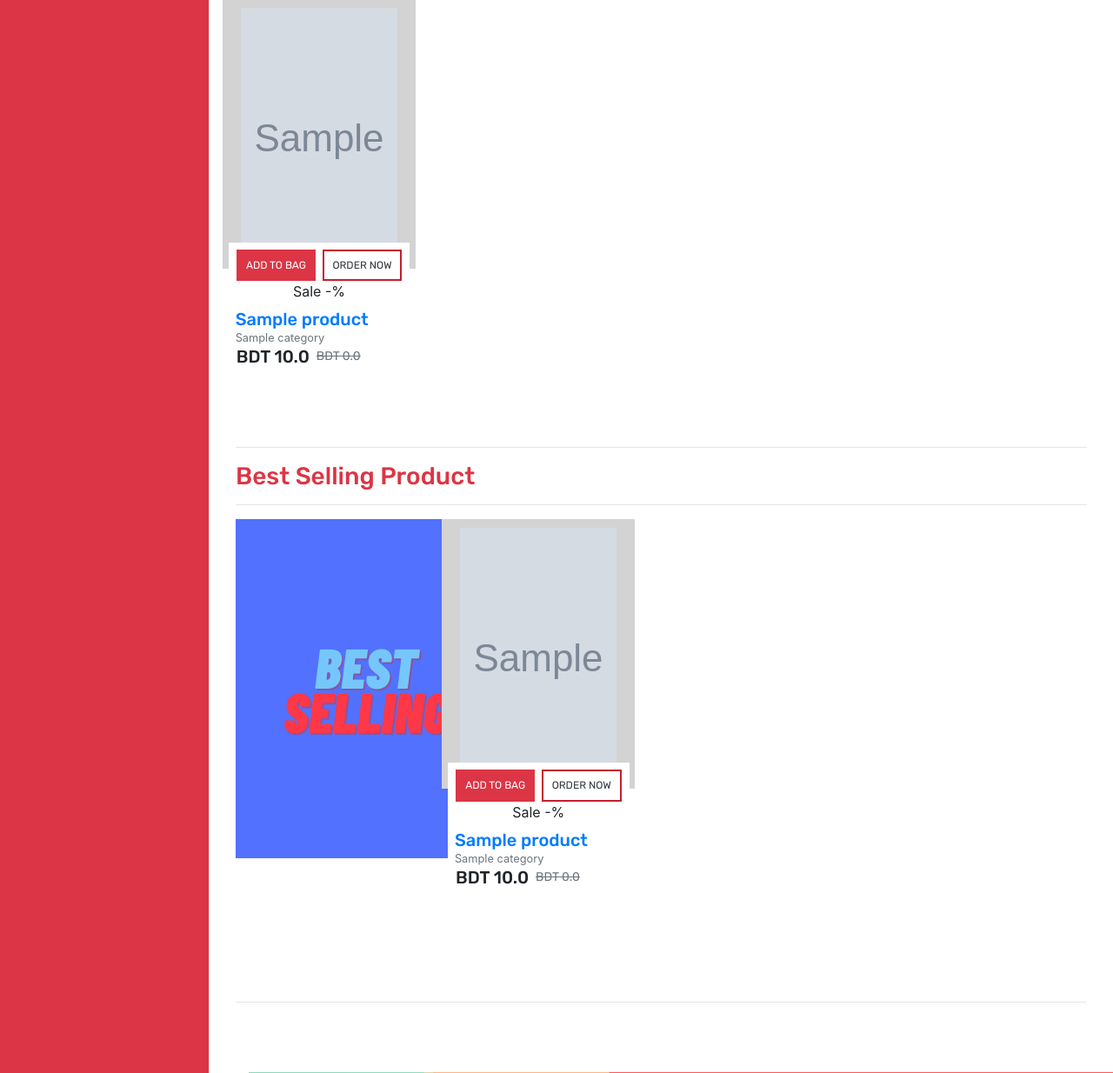
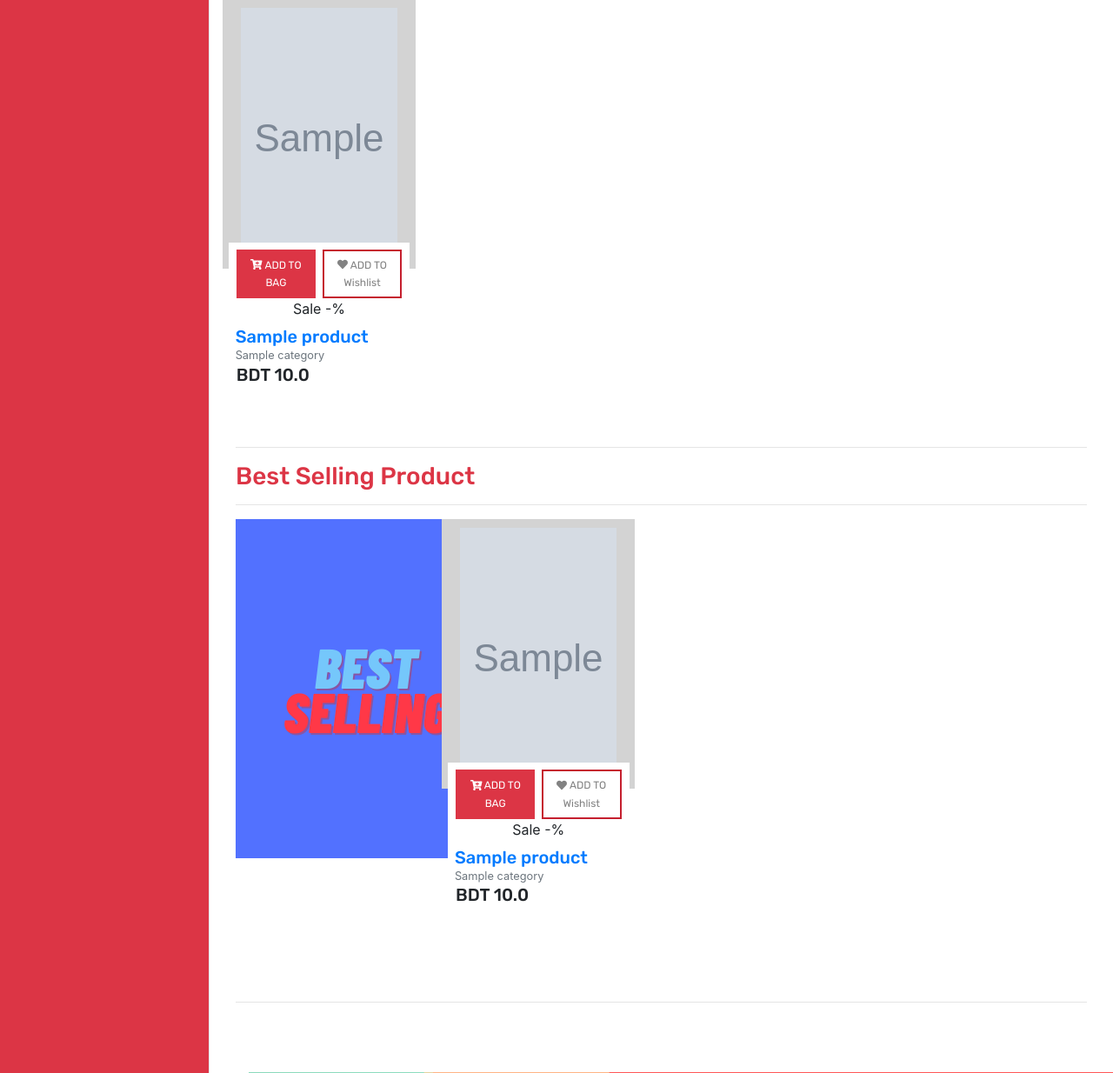
Before and after one commit to ecogreenpro/EcommerceApplication, a Django app: page / in a window 1280 px wide. Shown: the part 1162-2396 px from the top of the page at 87% size. Run offline with Django 3.2, Linux system fonts and the light colour scheme; tables that the repository leaves empty hold one stand-in row (values such as "Sample post"); grey boxes marked "Sample" are stand-in pictures; some libraries are stand-ins or nearby versions.

Commit message:
Add Icon in Product

```diff
--- a/templates/home.html
+++ b/templates/home.html
@@ -92,6 +92,10 @@
           font-size: 3.5rem;
         }
       }
+
+
+
+
 
 
 
@@ -234,24 +238,31 @@
                                 <div class="info py-2 px-2">
                                     <div class="row px-3">
                                         <div class="add-cart ">
-                                            <p class="mb-0 sm-font text-white">ADD TO BAG</p>
+                                            <p class="mb-0 sm-font text-white"><i class="fas fa-cart-plus"></i> ADD TO
+                                                BAG</p>
                                         </div>
                                         <div class="add-order">
-                                            <p class="mb-0 sm-font text-dark">ORDER NOW</p>
+                                            <p class="mb-0 sm-font"><i class="fas fa-heart"></i> ADD TO Wishlist</p>
                                         </div>
+
                                     </div>
                                     <span class="product-new-label">{{item.label}}</span>
                                     <span class="product-discount-label">-{{item.get_percentage}}%</span>
                                     <div class="text-left">
-                                        <a href="{% url 'productDetail' item.slug %}" style="text-decoration: none;"><h5 class="mb-0 mt-2">
+                                        <a href="{% url 'productDetail' item.slug %}" style="text-decoration: none;"><h5
+                                                class="mb-0 mt-2">
                                             {{item.name}}</h5></a>
                                         <small class="text-muted mb-1">{{item.category.name}}</small>
                                     </div>
                                     <div class="row px-3">
+                                        {% if item.discountPrice %}
+                                        <h5>BDT {{item.discountPrice}}</h5>
+                                        <p class="text-muted ml-2">
+                                            <del>BDT {{item.price}}</del>
+                                        </p>
+                                        {% else %}
                                         <h5>BDT {{item.price}}</h5>
-                                        <p class="text-muted ml-2">
-                                            <del>BDT {{item.discountPrice}}</del>
-                                        </p>
+                                        {%endif%}
                                     </div>
                                 </div>
                             </div>
@@ -281,24 +292,30 @@
                                 <div class="info py-2 px-2">
                                     <div class="row px-3">
                                         <div class="add-cart ">
-                                            <p class="mb-0 sm-font text-white">ADD TO BAG</p>
+                                            <p class="mb-0 sm-font text-white"><i class="fas fa-cart-plus"></i> ADD TO
+                                                BAG</p>
                                         </div>
                                         <div class="add-order">
-                                            <p class="mb-0 sm-font text-dark">ORDER NOW</p>
+                                            <p class="mb-0 sm-font"><i class="fas fa-heart"></i> ADD TO Wishlist</p>
                                         </div>
                                     </div>
                                     <span class="product-new-label">{{item.label}}</span>
                                     <span class="product-discount-label">-{{item.get_percentage}}%</span>
                                     <div class="text-left">
-                                        <a href="{% url 'productDetail' item.slug %} " style="text-decoration: none;"><h5 class="mb-0 mt-2">
-                                            {{item.name}}</h5></a>
+                                        <a href="{% url 'productDetail' item.slug %} " style="text-decoration: none;">
+                                            <h5 class="mb-0 mt-2">
+                                                {{item.name}}</h5></a>
                                         <small class="text-muted mb-1">{{item.category.name}}</small>
                                     </div>
                                     <div class="row px-3">
+                                        {% if item.discountPrice %}
+                                        <h5>BDT {{item.discountPrice}}</h5>
+                                        <p class="text-muted ml-2">
+                                            <del>BDT {{item.price}}</del>
+                                        </p>
+                                        {% else %}
                                         <h5>BDT {{item.price}}</h5>
-                                        <p class="text-muted ml-2">
-                                            <del>BDT {{item.discountPrice}}</del>
-                                        </p>
+                                        {%endif%}
                                     </div>
                                 </div>
                             </div>
```
Also changed, not shown: templates/shop.html (+7 -3 lines).
